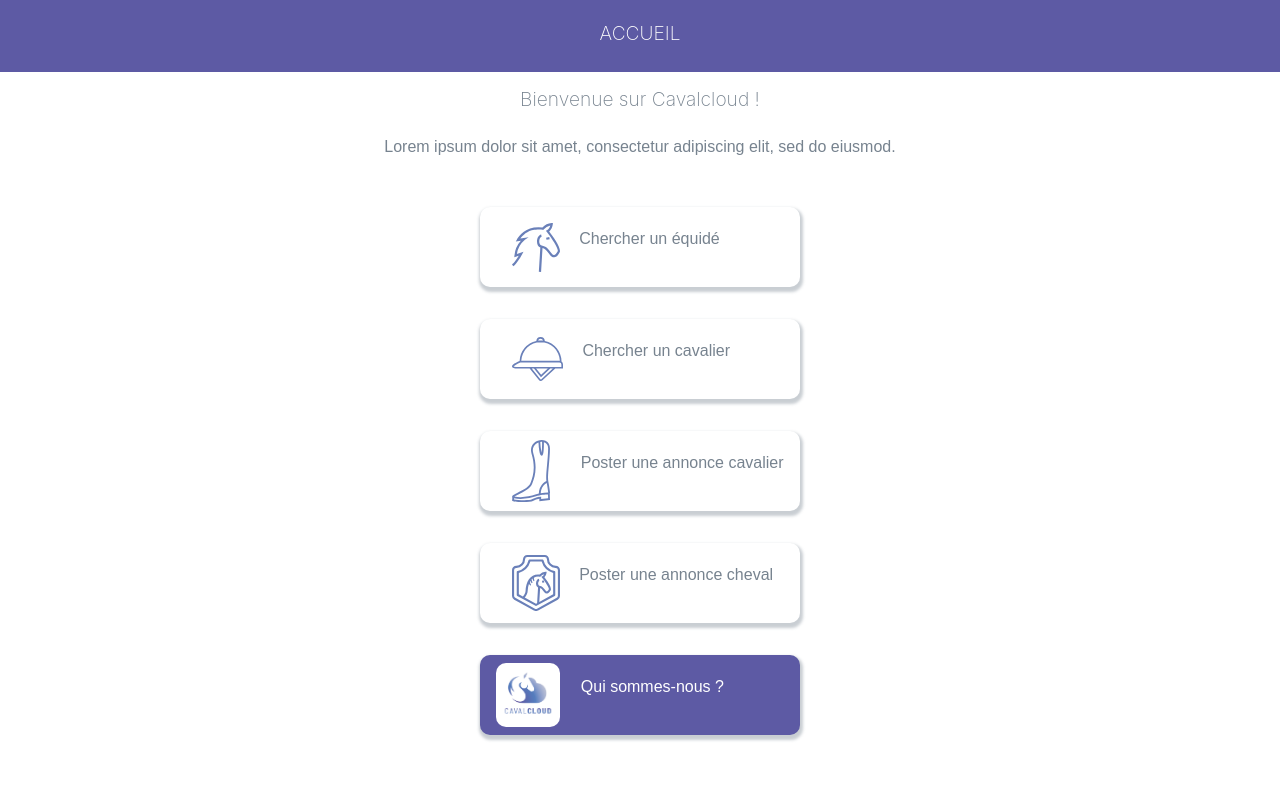
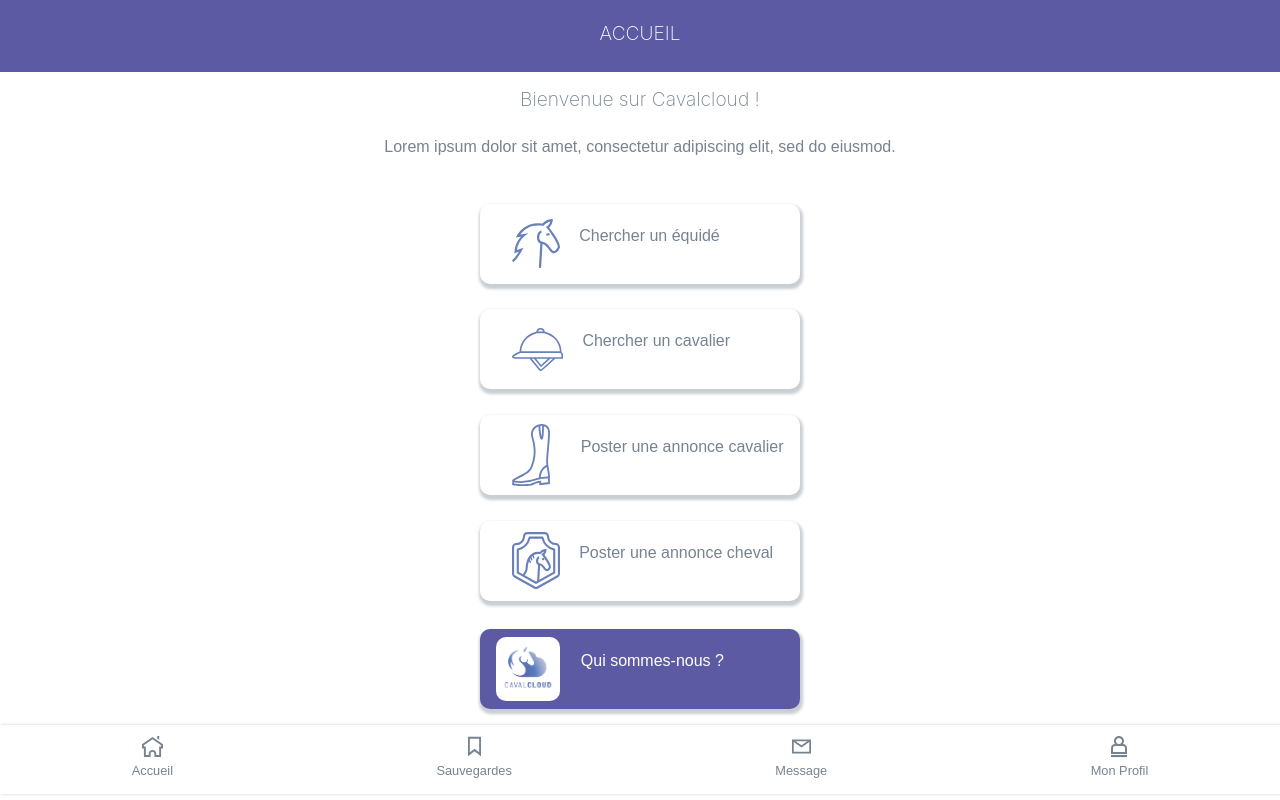
Before and after one commit to Johanna-cs/Caval_Cloud_Front, a React (Create React App) app: page /home in a window 1280 px wide. Built offline with nearby package versions, Linux system fonts and the light colour scheme.

Commit message:
create menu navbar

```diff
--- a/src/components/Home.css
+++ b/src/components/Home.css
@@ -66,7 +66,7 @@
     align-items: center;
     flex-flow: row nowrap;
     padding: 1em;
-    margin: 1em;
+    margin: 0.8em;
     width: 20em;
     height: 5em;
     border-radius: 10px;
--- a/src/components/Home.js
+++ b/src/components/Home.js
@@ -6,6 +6,7 @@ import helmet from './SVG-icons/bombe-icon.svg'
 import boot from './SVG-icons/botte-icon.svg'
 import horseFrame from './SVG-icons/horse-in-cadre-icon.svg'
 import cavalCloudLogo from './SVG-icons/cavalcloud-logoTest.jpg'
+import Menu from './Menu'
 
 
 function Home(props) {
@@ -55,7 +56,7 @@ function Home(props) {
                         <p className='textUs'> Qui sommes-nous ? </p>
                     </div>
                 </Link>
-
+            <Menu />
        </div>
        </>
     )
--- /dev/null
+++ b/src/components/Menu.js
@@ -0,0 +1,55 @@
+import React from 'react'
+import './menu.css'
+import { Link } from 'react-router-dom';
+import Home from './SVG-icons/home.svg'
+import Save from './SVG-icons/saved-researched.svg'
+import Message from './SVG-icons/message.svg'
+import Profil from './SVG-icons/profil.svg'
+
+
+
+
+const Menu = (props)=>{
+
+    return (
+<>
+
+<div className='menu'>
+<div className='divBtn'>
+  <Link className='menu_home' to='/home' style={{ textDecoration: "none" }} >
+    <img src={Home} width="30" height="30" alt='home caval cloud' className='logo-home logoM'/>
+    <p>Accueil</p>
+  </Link>
+
+</div>
+
+<div className='divBtn'>
+  <Link className='menu_save' to='/home' style={{ textDecoration: "none" }} >
+    <img src={Save} width="30" height="30" alt='home caval cloud' className='logo-save logoM'/>
+    <p>Sauvegardes</p>
+  </Link>
+
+</div>
+
+<div className='divBtn'>
+  <Link className='menu_message' to='/home' style={{ textDecoration: "none" }} >
+    <img src={Message} width="30" height="30" alt='home caval cloud' className='logo-mess logoM'/>
+    <p>Message</p>
+  </Link>
+
+</div>
+
+<div className='divBtn'>
+  <Link className='menu_myprofil' to='/home' style={{ textDecoration: "none" }} >
+    <img src={Profil} width="30" height="30" alt='home caval cloud'className='logo-profil logoM'/>
+    <p>Mon Profil</p>
+  </Link>
+
+</div>
+
+</div>
+</>
+    )
+}
+
+export default Menu
--- /dev/null
+++ b/src/components/menu.css
@@ -0,0 +1,65 @@
+.menu {
+    background-color: transparent;
+    height: 4.3em;
+    color : white;
+    display: flex;
+    justify-content: space-around;
+    align-items: center;
+    box-shadow: 1px 0px 3px 0px #77838F65;
+    width: 100%;
+
+}
+.logo-home {
+    margin-top: 0.5em;
+    padding: 0.1em;
+    width: 1.5em !important;
+}
+
+.logo-save {
+    margin-top: 0.5em;
+    padding: 0.1em;
+    width: 1em !important;
+}
+.logo-mess {
+    margin-top: 0.5em;
+    padding: 0.1em;
+    width: 1.4em !important;
+}
+.logo-profil {
+    margin-top: 0.5em;
+    padding: 0.1em;
+    width: 1.2em !important;
+}
+
+.divBtn {
+    text-align: center;
+}
+
+.menu p {
+    text-align: center !important;
+    font-weight: 200 !important;
+    font-family: 'open-sans', sans-serif;
+    font-size: 0.8em !important;
+    margin-bottom: none;
+  }
+.menu a {
+    color: #77838F;
+}
+
+.logoM a hover {
+    background-color: #b0b9d380;
+}
+
+/* .element:nth-child(1)
+{
+    background-color: blue;
+    align-self: flex-start;
+    order: 2;
+}
+
+.element:nth-child(2)
+{
+    background-color: blue;
+    align-self: flex-start;
+    order: 1;
+} */
```
